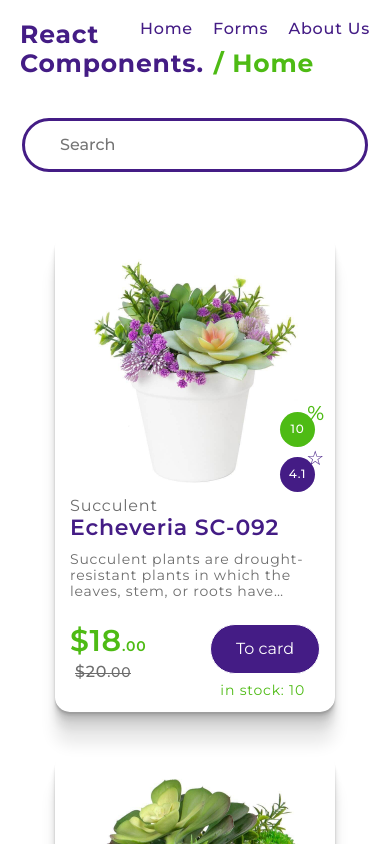
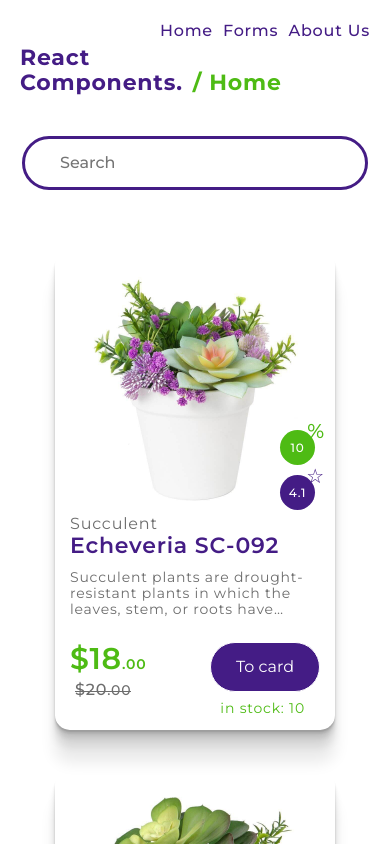
Before and after one commit to lexarudak/rs-react, a React (Vite) app in the folder components-and-forms/: page / in a window 390 px wide. Shown: the top 844 px of the page. Built offline with nearby package versions, Linux system fonts and the light colour scheme.

Commit message:
fix: correct style after forms page add

```diff
--- a/components-and-forms/src/style/components/_nav.scss
+++ b/components-and-forms/src/style/components/_nav.scss
@@ -1,9 +1,11 @@
 .nav {
+  position: absolute;
   margin: 5px 0 0 auto;
-  display: flex;
   display: flex;
   gap: 20px;
   font-size: 16px;
+  top: 30px;
+  right: 0px;
 
   &__link,
   &__link:active {
@@ -17,14 +19,9 @@
     color: $active-main;
   }
 
-  @media (max-width: 830px) {
-    position: absolute;
-    top: 30px;
-    right: 0px;
-  }
-
-  @media (max-width: 500px) {
-    top: 15px;
+  @media (max-width: 555px) {
+    top: 17px;
+    gap: 10px;
   }
 
 }
--- a/components-and-forms/src/style/layout/_body.scss
+++ b/components-and-forms/src/style/layout/_body.scss
@@ -7,7 +7,7 @@
     flex-direction: column;
     padding: 0 40px;
 
-    @media (max-width: 500px) {
+    @media (max-width: 555px) {
       padding: 0 20px;
     }
   }
--- a/components-and-forms/src/style/layout/_header.scss
+++ b/components-and-forms/src/style/layout/_header.scss
@@ -23,9 +23,9 @@
     font-size: 35px;
   }
 
-  @media (max-width: 500px) {
-    padding: 20px 0px;
-    font-size: 25px;
+  @media (max-width: 555px) {
+    padding: 45px 0px 20px;
+    font-size: 22px;
     gap: 10px;
   }
 
```
